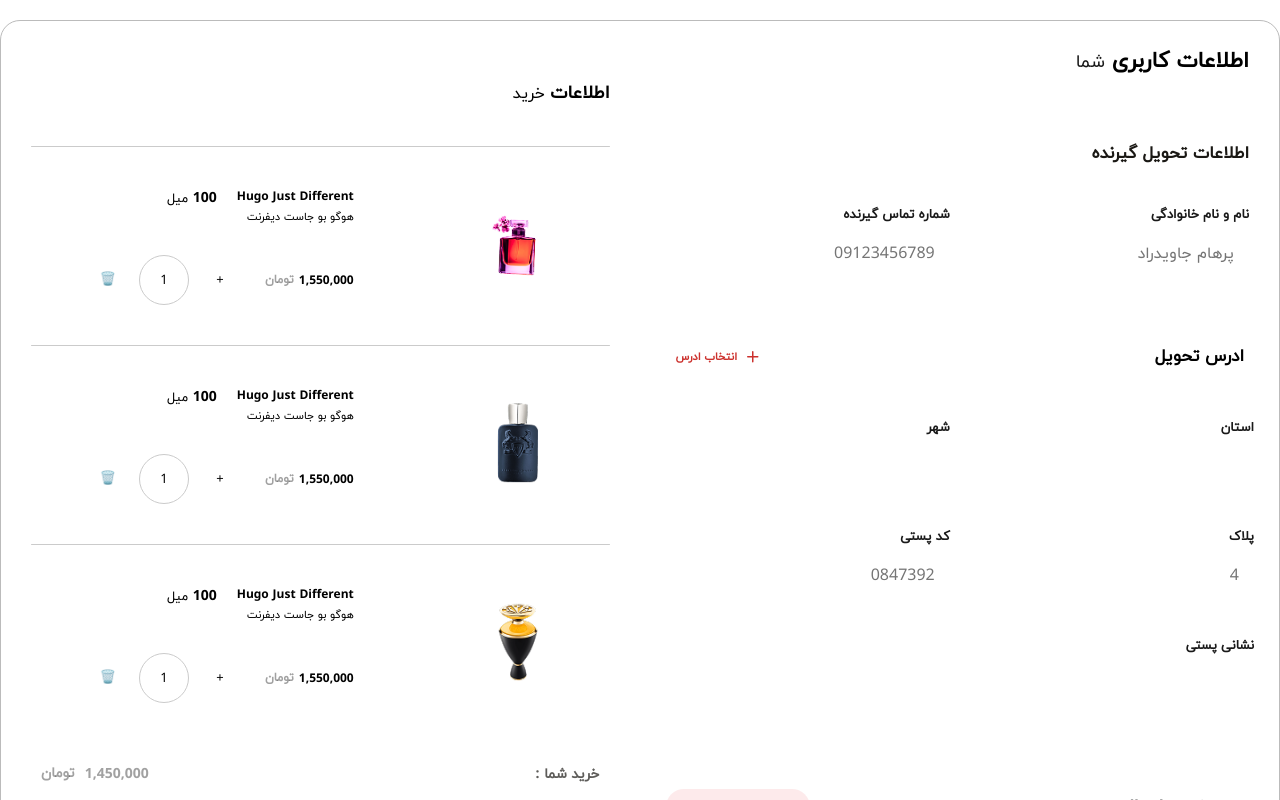
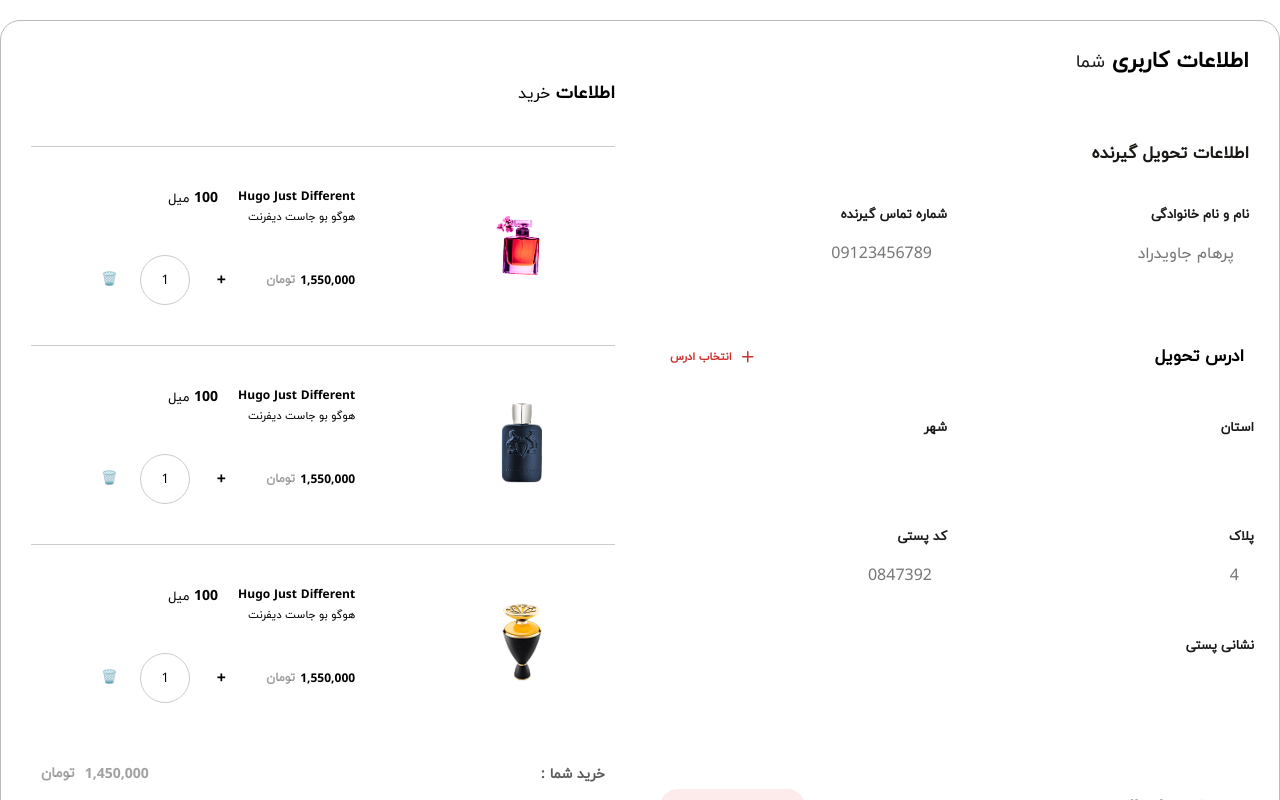
Before and after one commit to parhamjavidrad/task-final, a website built with Vite: page index.html in a window 1280 px wide. Shown: the top 800 px of the page. Built offline with nearby package versions, Linux system fonts and the light colour scheme.

Commit message:
new edit 2

```diff
--- a/assets/css/main.css
+++ b/assets/css/main.css
@@ -33,9 +33,9 @@
     max-width: 1350px;
     display: grid;
     grid-template-columns: 1fr;
-    gap:2.1rem ;
+    gap:1rem ;
     padding: 2rem 1rem;
-    margin: 0 auto;
+ /*    margin: 0 auto; */
 
 }
 
@@ -194,7 +194,7 @@
     display: flex;
     gap: 1rem;
     align-items: center;
-    flex-wrap: nowrap;
+
 }
 .title-radio{
     font-weight: 700;
@@ -223,6 +223,9 @@
     .top-header{
         text-align: right;
         padding: 0.5rem 2rem;
+    }
+    .checkout{
+        margin: 0 auto;
     }
 }
 @media screen and (min-width:992px) {
@@ -260,9 +263,9 @@
 }
 
 .cart-section{
-    width: 100%;
+   max-width: 100%;
 
-    padding: 1rem 2rem;
+    padding: 1rem;
 }
 
 .title-cart-section{
@@ -281,11 +284,12 @@
     border-radius: 2rem;
     margin: 4rem auto;
 }
-.cards{
+/* .cards{
  width: 100%;
-}
+} */
 .card{
     width: 100%;
+    max-width: 100%;
     display: flex;
     gap: 2rem;
     justify-content: space-around;
@@ -356,9 +360,15 @@
     border: 1px solid #cbcbcb;
 }
 
+.plus{
+    font-size: 1.6rem;
+    font-weight: 700;
+}
+
 .plus:hover,.delete:hover{
     background-color: var(--color-hover);
 }
+
 
 .total{
     margin-top: 4rem;
```
